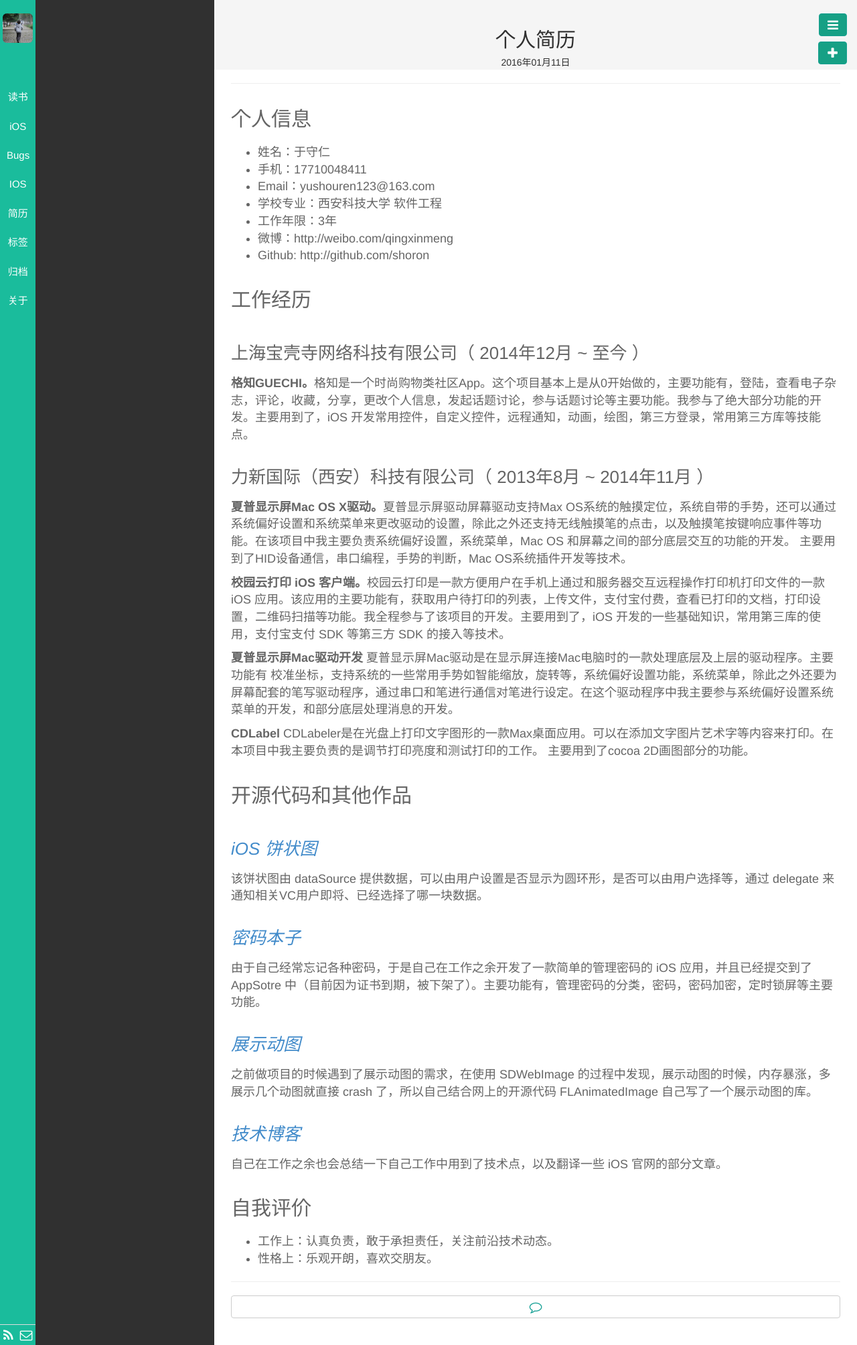
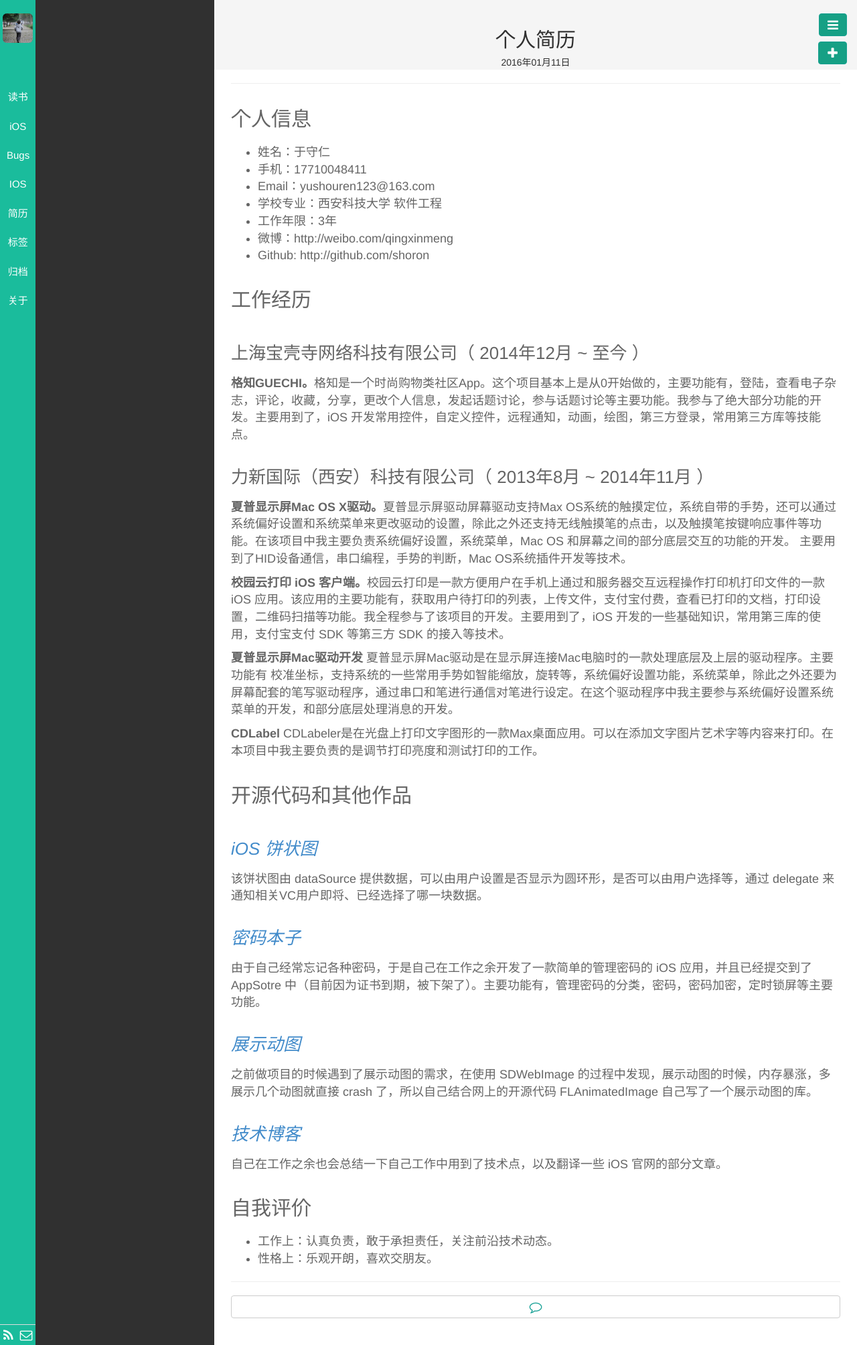
Before and after one commit to shoron/shoron.github.io, a Jekyll site: the page built from _posts/简历/2016-01-11-Resume.md, in a window 1280 px wide. Shown: the whole page at 67% size. Built offline with Jekyll 4.4.1, drawn with Linux system fonts in a browser that asks for light colours; nearby versions of some CDN libraries; library files that are not in the unit come from our copies; Markdown is read by kramdown in place of the engine named in the settings.

Commit message:
modify resume

```diff
--- a/_posts/简历/2016-01-11-Resume.md
+++ b/_posts/简历/2016-01-11-Resume.md
@@ -35,7 +35,6 @@ description:
 
 **CDLabel**
 CDLabeler是在光盘上打印文字图形的一款Max桌面应用。可以在添加文字图片艺术字等内容来打印。在本项目中我主要负责的是调节打印亮度和测试打印的工作。
-主要用到了cocoa 2D画图部分的功能。
 
 ## 开源代码和其他作品 ###
 
```
